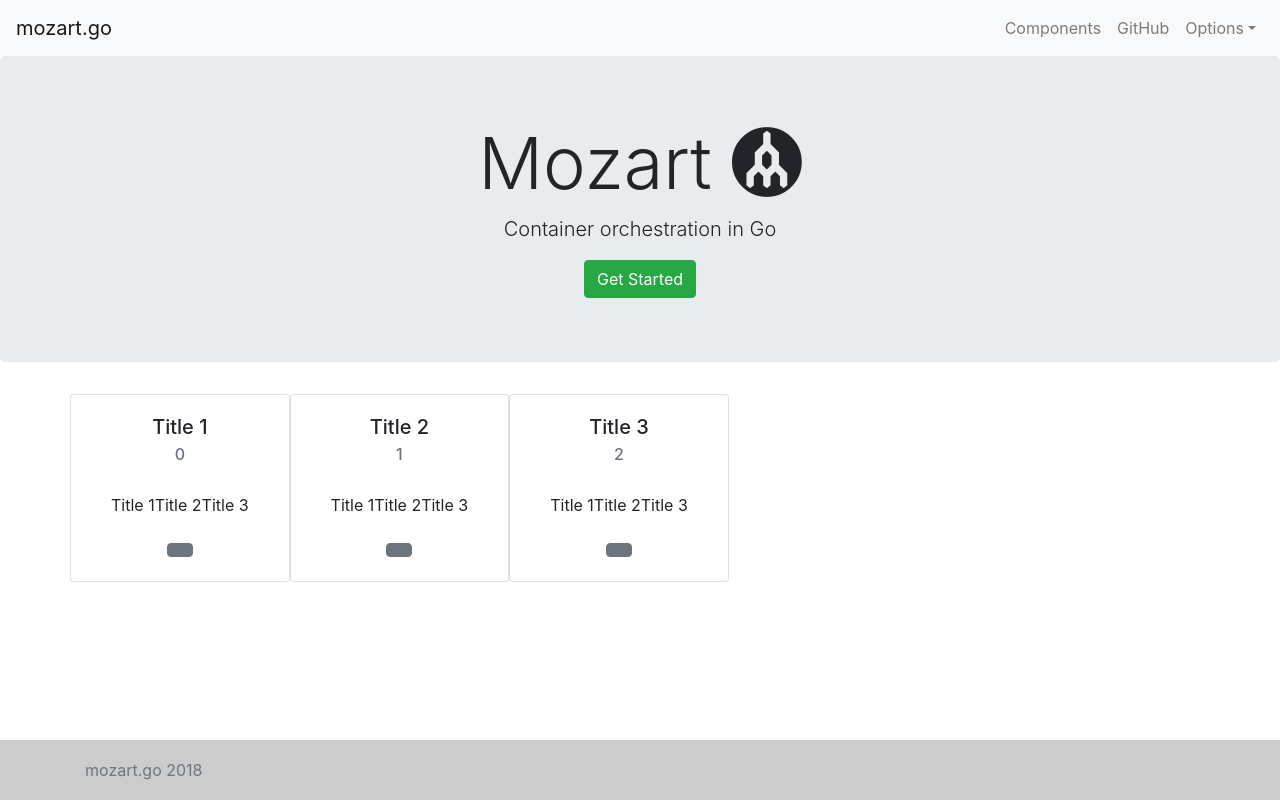
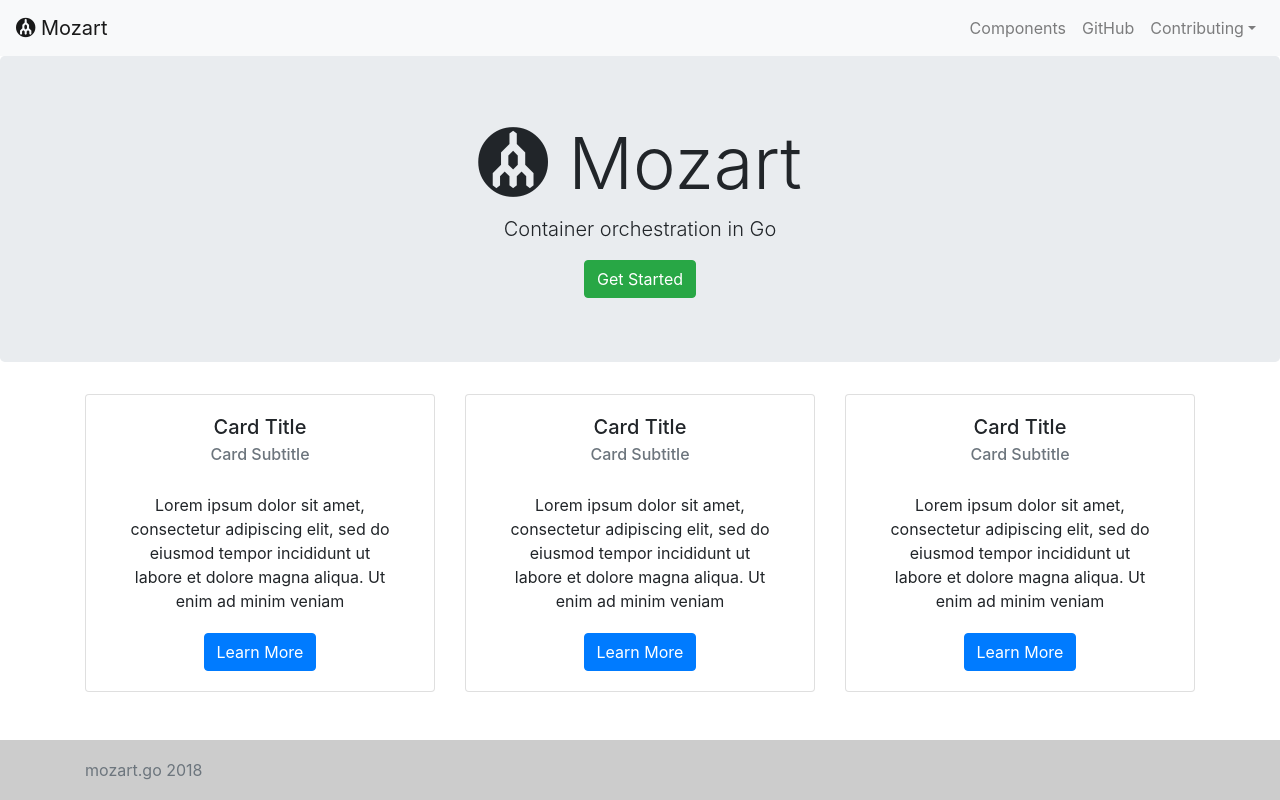
Before and after one commit to ahtee/mozart-web, a React (Create React App) app: page / in a window 1280 px wide. Built offline with nearby package versions, Linux system fonts and the light colour scheme.

Commit message:
stuff was done

```diff
--- a/src/App.js
+++ b/src/App.js
@@ -4,31 +4,33 @@ import { Jumbotron, Card, CardTitle, CardSubtitle, CardBody, Button } from 'reac
 
 class App extends Component {
   render() {
-    var mozartCards = ["Title 1", "Title 2", "Title 3"];
+    var mozartCards = ["1", "2", "3"];
 
     var MozartCards = mozartCards.map( function(cardTitle, cardSubtitle, cardText, cardLink ) {
-      return <Card>
-              <CardBody className="card-body">
-                <CardTitle className="card-title">{cardTitle}</CardTitle>
-                <CardSubtitle className="card-subtitle mb-2 text-muted">{cardSubtitle}</CardSubtitle>
-                <CardBody className="card-text">{cardText}</CardBody>
-                <Button href="#" className="card-link">{cardLink}</Button>
-              </CardBody>
-            </Card>
+      return <div className="col-md-4 col-sm-12">
+              <Card>
+                <CardBody className="card-body">
+                  <CardTitle className="card-title">Card Title</CardTitle>
+                  <CardSubtitle className="card-subtitle mb-2 text-muted">Card Subtitle</CardSubtitle>
+                  <CardBody className="card-text">Lorem ipsum dolor sit amet, consectetur adipiscing elit, sed do eiusmod tempor incididunt ut labore et dolore magna aliqua. Ut enim ad minim veniam</CardBody>
+                  <Button href="#" color="primary">Learn More</Button>
+                </CardBody>
+              </Card>
+            </div>
           });
 
     return (
       <div className="App">
 
         <Jumbotron>
-          <h1 className="display-3">Mozart <i class="fab fa-megaport"></i></h1>
+          <h1 className="display-3"><i class="fab fa-megaport"></i> Mozart</h1>
           <p className="lead">Container orchestration in Go</p>
           <button type="button" className="btn btn-success">Get Started</button>
         </Jumbotron>
 
         <div className="container">
         <div className="row">
-          { MozartCards }
+            { MozartCards }
         </div>
       </div>
 
--- a/src/Nav.js
+++ b/src/Nav.js
@@ -30,7 +30,7 @@ render() {
   return (
     <div>
       <Navbar color="light" light expand="md">
-        <NavbarBrand href="/">mozart.go</NavbarBrand>
+        <NavbarBrand href="/"><i class="fab fa-megaport"></i> Mozart</NavbarBrand>
         <NavbarToggler onClick={this.toggle} />
         <Collapse isOpen={this.state.isOpen} navbar>
           <Nav className="ml-auto" navbar>
@@ -38,22 +38,22 @@ render() {
               <NavLink href="/components/">Components</NavLink>
             </NavItem>
             <NavItem>
-              <NavLink href="https://github.com/reactstrap/reactstrap">GitHub</NavLink>
+              <NavLink href="https://github.com/zbblanton/mozart">GitHub</NavLink>
             </NavItem>
             <UncontrolledDropdown nav inNavbar>
               <DropdownToggle nav caret>
-                Options
+                Contributing
               </DropdownToggle>
               <DropdownMenu right>
                 <DropdownItem>
-                  Option 1
+                  Issues
                 </DropdownItem>
                 <DropdownItem>
-                  Option 2
+                  Features
                 </DropdownItem>
                 <DropdownItem divider />
                 <DropdownItem>
-                  Reset
+                  Wiki
                 </DropdownItem>
               </DropdownMenu>
             </UncontrolledDropdown>
```
